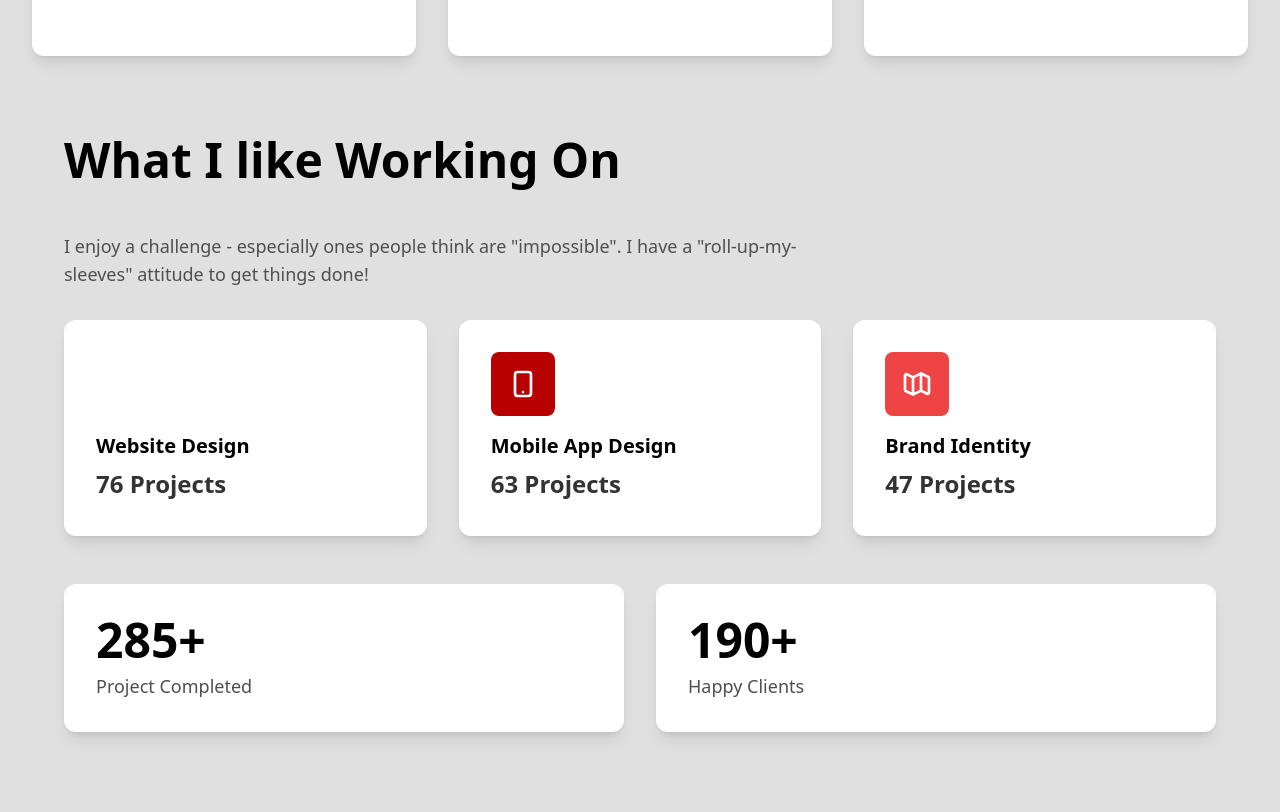
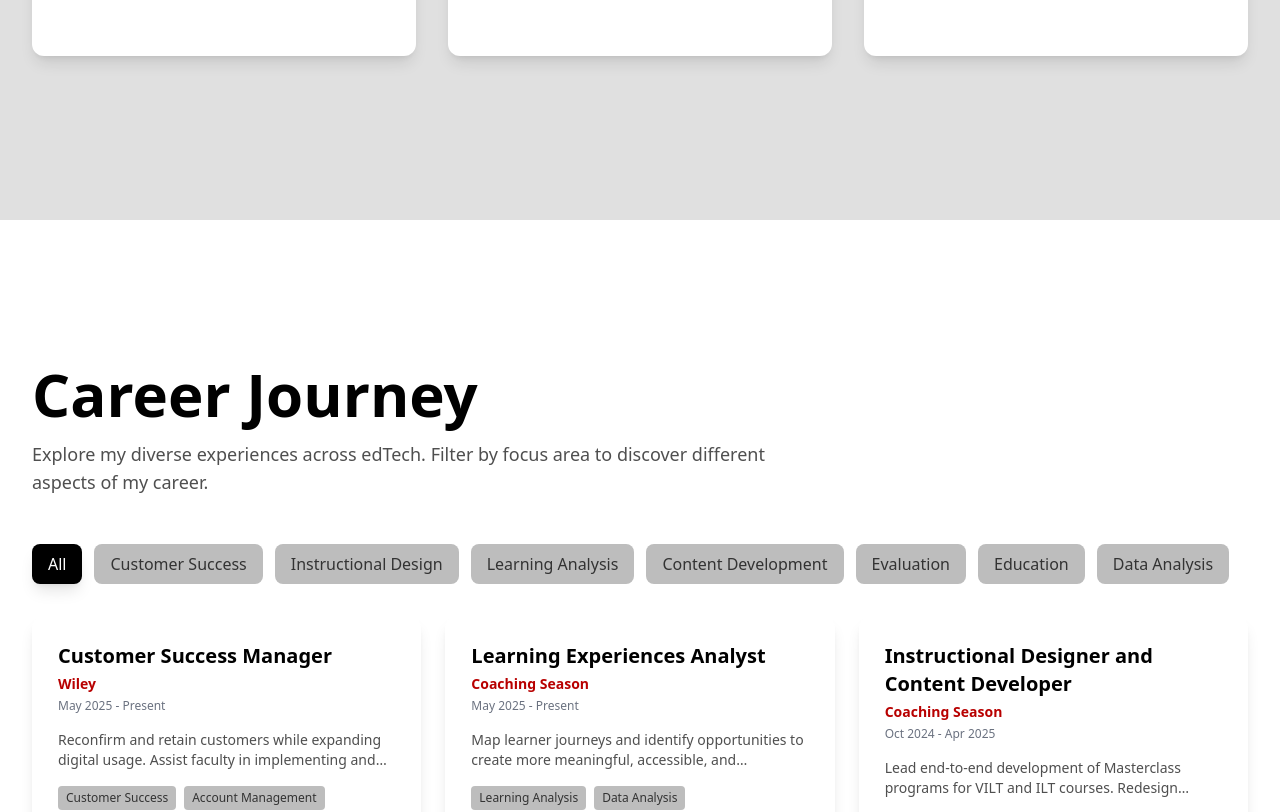
Before and after one commit to anchetadev/angelsPortfolio, a Next.js app: page / in a window 1280 px wide. Shown: the part 1660-2472 px from the top of the page. Built offline with nearby package versions, Linux system fonts and the light colour scheme.

Commit message:
removed unnecessary section

```diff
--- a/components/WorkSection.tsx
+++ b/components/WorkSection.tsx
@@ -154,7 +154,7 @@ export default function WorkSection() {
         {/* Header */}
         <div className="mb-12">
           <h2 className="text-4xl sm:text-5xl lg:text-6xl font-bold text-gray-900">
-            Selected work
+            Career Showcase
           </h2>
         </div>
 
@@ -295,64 +295,6 @@ export default function WorkSection() {
             </div>
           </div>
         )}
-              {/* What do I help Section */}
-      <div className="max-w-7xl mx-auto px-4 sm:px-6 lg:px-8 py-12 lg:py-20">
-        <h2 className="text-3xl sm:text-4xl lg:text-5xl font-bold text-gray-900 mb-6 lg:mb-12">
-          What I like Working On
-        </h2>
-        <p className="text-gray-600 text-lg mb-8 max-w-3xl">
-          I enjoy a challenge - especially ones people think are "impossible". I have a "roll-up-my-sleeves" attitude to get things done!
-        </p>
-
-        {/* Services Grid */}
-        <div className="grid grid-cols-1 md:grid-cols-3 gap-6 lg:gap-8 mb-12">
-          {/* Website Design */}
-          <div className="bg-white rounded-xl p-6 lg:p-8 shadow-lg hover:shadow-xl transition-shadow">
-            <div className="w-16 h-16 bg-primary-teal rounded-lg flex items-center justify-center mb-4">
-              <svg className="w-8 h-8 text-white" fill="none" stroke="currentColor" viewBox="0 0 24 24">
-                <path strokeLinecap="round" strokeLinejoin="round" strokeWidth={2} d="M9.75 17L9 20l-1 1h8l-1-1-.75-3M3 13h18M5 17h14a2 2 0 002-2V5a2 2 0 00-2-2H5a2 2 0 00-2 2v10a2 2 0 002 2z" />
-              </svg>
-            </div>
-            <h3 className="text-xl font-semibold text-gray-900 mb-2">Website Design</h3>
-            <p className="text-2xl font-bold text-gray-700 mb-1">76 Projects</p>
-          </div>
-
-          {/* Mobile App Design */}
-          <div className="bg-white rounded-xl p-6 lg:p-8 shadow-lg hover:shadow-xl transition-shadow">
-            <div className="w-16 h-16 bg-primary-red rounded-lg flex items-center justify-center mb-4">
-              <svg className="w-8 h-8 text-white" fill="none" stroke="currentColor" viewBox="0 0 24 24">
-                <path strokeLinecap="round" strokeLinejoin="round" strokeWidth={2} d="M12 18h.01M8 21h8a2 2 0 002-2V5a2 2 0 00-2-2H8a2 2 0 00-2 2v14a2 2 0 002 2z" />
-              </svg>
-            </div>
-            <h3 className="text-xl font-semibold text-gray-900 mb-2">Mobile App Design</h3>
-            <p className="text-2xl font-bold text-gray-700 mb-1">63 Projects</p>
-          </div>
-
-          {/* Brand Identity */}
-          <div className="bg-white rounded-xl p-6 lg:p-8 shadow-lg hover:shadow-xl transition-shadow">
-            <div className="w-16 h-16 bg-red-500 rounded-lg flex items-center justify-center mb-4">
-              <svg className="w-8 h-8 text-white" fill="none" stroke="currentColor" viewBox="0 0 24 24">
-                <path strokeLinecap="round" strokeLinejoin="round" strokeWidth={2} d="M9 20l-5.447-2.724A1 1 0 013 16.382V5.618a1 1 0 011.447-.894L9 7m0 13l6-3m-6 3V7m6 10l4.553 2.276A1 1 0 0021 18.382V7.618a1 1 0 00-.553-.894L15 4m0 13V4m0 0L9 7" />
-              </svg>
-            </div>
-            <h3 className="text-xl font-semibold text-gray-900 mb-2">Brand Identity</h3>
-            <p className="text-2xl font-bold text-gray-700 mb-1">47 Projects</p>
-          </div>
-        </div>
-
-        {/* Statistics */}
-        <div className="grid grid-cols-1 sm:grid-cols-2 gap-6 lg:gap-8">
-          <div className="bg-white rounded-xl p-6 lg:p-8 shadow-lg">
-            <p className="text-4xl lg:text-5xl font-bold text-primary-teal mb-2">285+</p>
-            <p className="text-gray-600 text-lg">Project Completed</p>
-          </div>
-          <div className="bg-white rounded-xl p-6 lg:p-8 shadow-lg">
-            <p className="text-4xl lg:text-5xl font-bold text-primary-orange mb-2">190+</p>
-            <p className="text-gray-600 text-lg">Happy Clients</p>
-          </div>
-        </div>
-      </div>
-
       </div>
     </section>
   )
```
